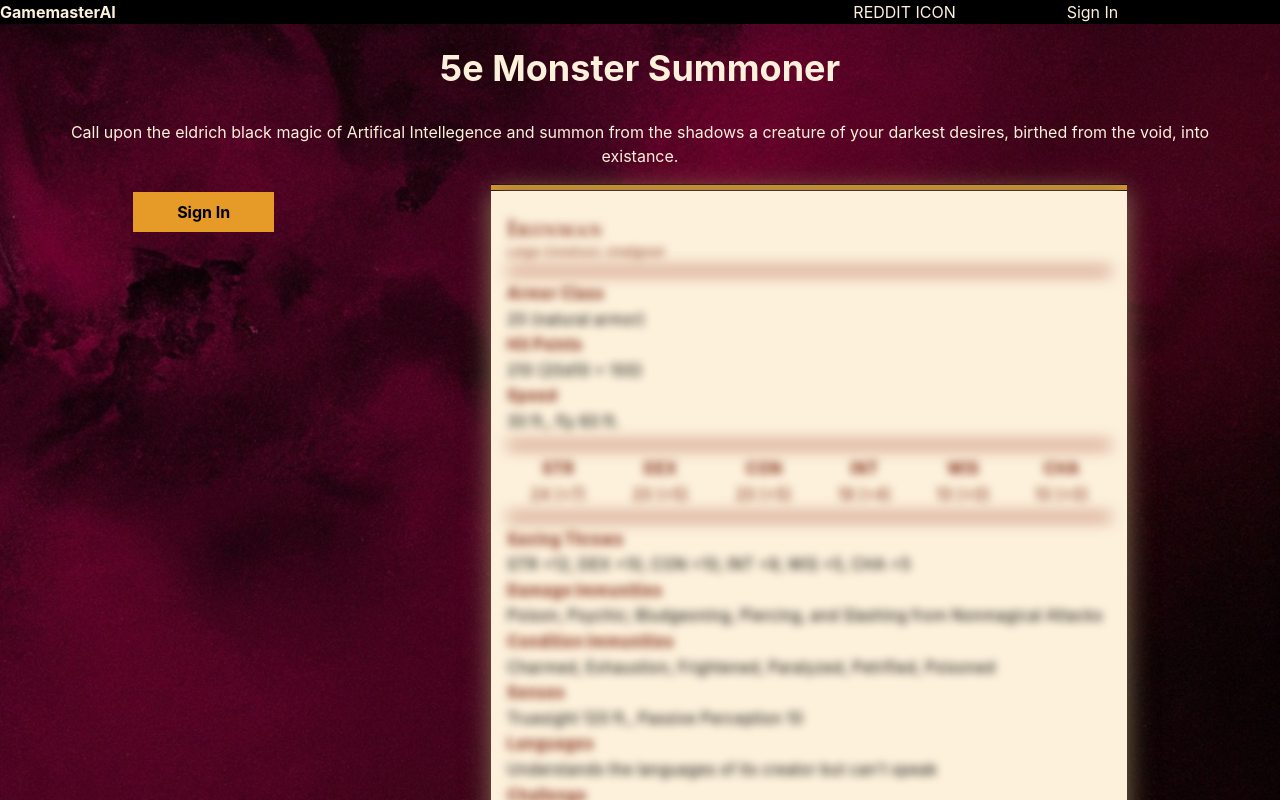
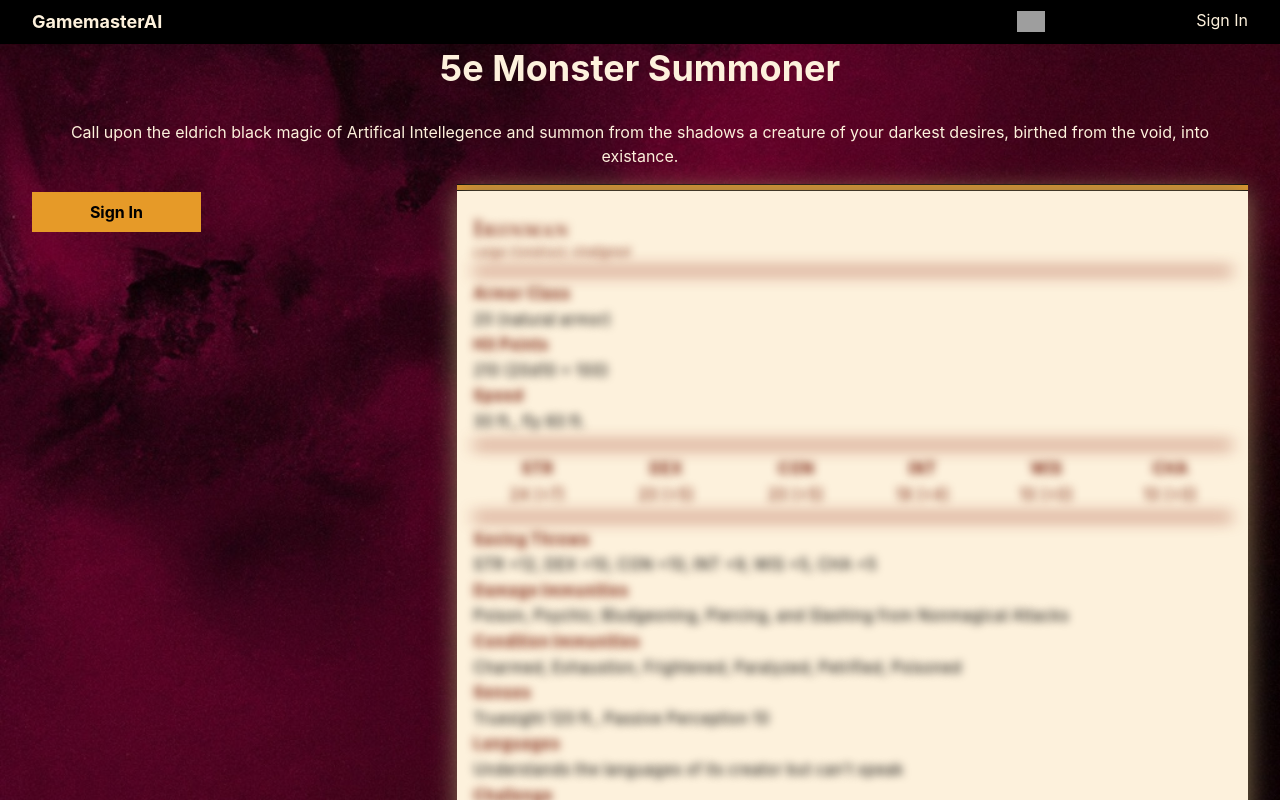
Before and after one commit to gthayer/gamemasterai, a Next.js app: page / in a window 1280 px wide. Shown: the top 800 px of the page. Built offline with nearby package versions, Linux system fonts and the light colour scheme; no server answers; grey boxes are pictures that could not be loaded.

Commit message:
working on payment and auth details.

```diff
--- a/components/header/index.js
+++ b/components/header/index.js
@@ -1,18 +1,29 @@
-import { useSession, signIn, signOut } from "next-auth/react"
+import { useSession, signIn, signOut } from "next-auth/react";
+import Image from 'next/image';
 
 export default function Header() {
 	const { data: session } = useSession()
 
 	return (
-		<header className="fixed top-0 w-full bg-black text-tan flex flex-row">
+		<header className="fixed top-0 w-full bg-black text-tan py-2">
+			<div className="container flex flex-row px-8">
 				<div className="w-8/12">
-				<h1>GamemasterAI</h1>
+					<span className="text-lg font-bold">GamemasterAI</span>
 				</div>
-			<div className="w-2/12">
-				REDDIT ICON
+				<div className="w-2/12 text-right">
+				<a href="https://www.reddit.com/r/gamemasterai/" target="_blank">
+					<Image
+						priority
+						className="fill-tan inline-block"
+						src="/images/reddit-icon.svg"
+						height={28}
+						width={28}
+						alt="Join us on Reddit"
+					/>
+				</a>
 				</div>
 
-			<div className="w-2/12">
+				<div className="w-2/12 text-right cursor-pointer">
 					{ session ?
 						<span onClick={() => signOut()}>
 							Sign Out
@@ -23,6 +34,7 @@ export default function Header() {
 						</span>
 					}
 				</div>
+			</div>
 		</header>
 	)
 }
--- a/components/statBlockGenerator/StatBlockGenerator.module.css
+++ b/components/statBlockGenerator/StatBlockGenerator.module.css
@@ -26,7 +26,7 @@
 	border-right: 0px;
 	height: 5px;
 	padding: 0;
-	margin: 0 20px;
+	margin: 0 0 0 20px;
 	box-sizing: initial;
 }
 
--- a/components/statBlockGenerator/index.js
+++ b/components/statBlockGenerator/index.js
@@ -58,7 +58,7 @@ export default function StatBlockGenerator({monster}) {
 	}
 	return (
 		<div className={styles.statBlockGenerator}>
-			<div className="flex flex-row w-10/12 m-auto">
+			<div className="flex flex-row m-auto">
 				<div className="basis-1/3 align-middle">
 
 					{ ! session ?
--- a/components/statBlockGenerator/statBlocks/StatBlock.module.css
+++ b/components/statBlockGenerator/statBlocks/StatBlock.module.css
@@ -1,6 +1,6 @@
 .statBlock {
 	text-align: left;
-	margin: 0 20px;
+	margin: 0 0 0 20px;
 	background: #FDF1DC;
 	box-shadow: 0 0 1.5em #867453;
 	font-size: 16px;
--- a/package.json
+++ b/package.json
@@ -18,7 +18,8 @@
     "react": "18.2.0",
     "react-dom": "18.2.0",
     "react-markdown": "^8.0.5",
-    "remark-gfm": "^3.0.1"
+    "remark-gfm": "^3.0.1",
+    "stripe": "^11.14.0"
   },
   "devDependencies": {
     "@tailwindcss/forms": "^0.5.3",
--- a/pages/api/auth/[...nextauth].js
+++ b/pages/api/auth/[...nextauth].js
@@ -1,5 +1,5 @@
 import NextAuth from 'next-auth'
-// import FacebookProvider from 'next-auth/providers/facebook'
+import FacebookProvider from 'next-auth/providers/facebook'
 // import GoogleProvider from 'next-auth/providers/google'
 import RedditProvider from 'next-auth/providers/reddit'
 import GitHubProvider from 'next-auth/providers/github'
@@ -11,10 +11,10 @@ export default NextAuth({
     //   clientId: process.env.GOOGLE_ID,
     //   clientSecret: process.env.GOOGLE_SECRET
     // }),
-    // FacebookProvider({
-    //   clientId: process.env.FACEBOOK_ID,
-    //   clientSecret: process.env.FACEBOOK_SECRET
-    // }),
+    FacebookProvider({
+      clientId: process.env.FACEBOOK_ID,
+      clientSecret: process.env.FACEBOOK_SECRET
+    }),
     RedditProvider({
       clientId: process.env.REDDIT_CLIENT_ID,
       clientSecret: process.env.REDDIT_CLIENT_SECRET
```
Also changed, not shown: 1 other file (tests, documents, lock files or other folders). Lines whose indentation alone changed are shown as unchanged.
